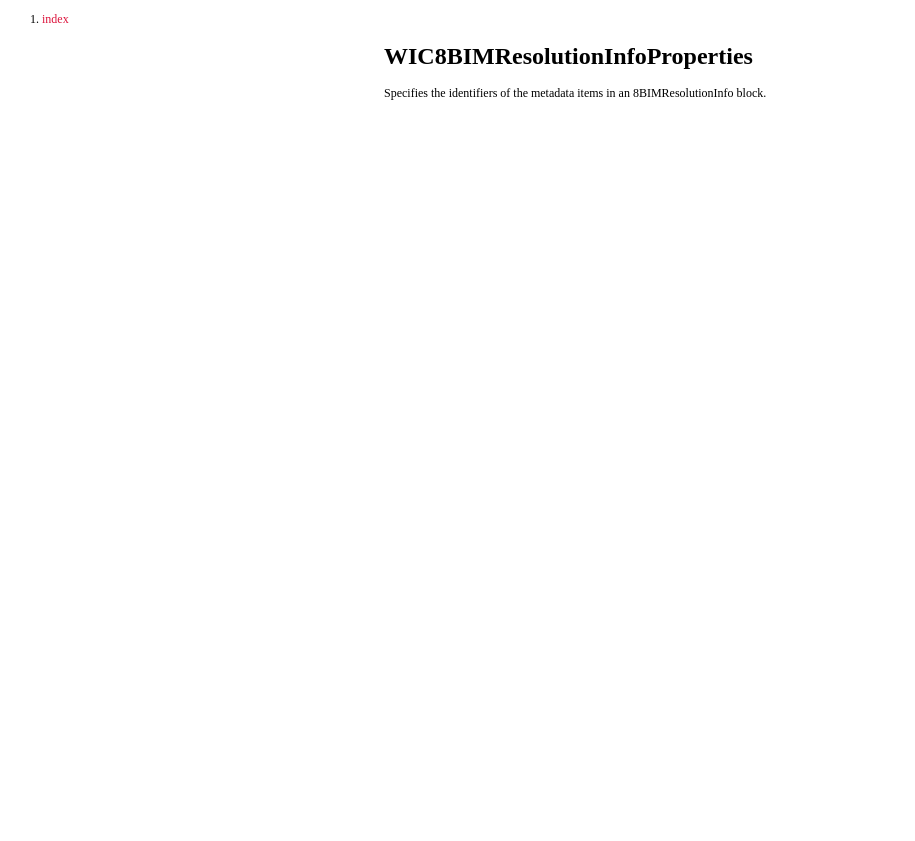
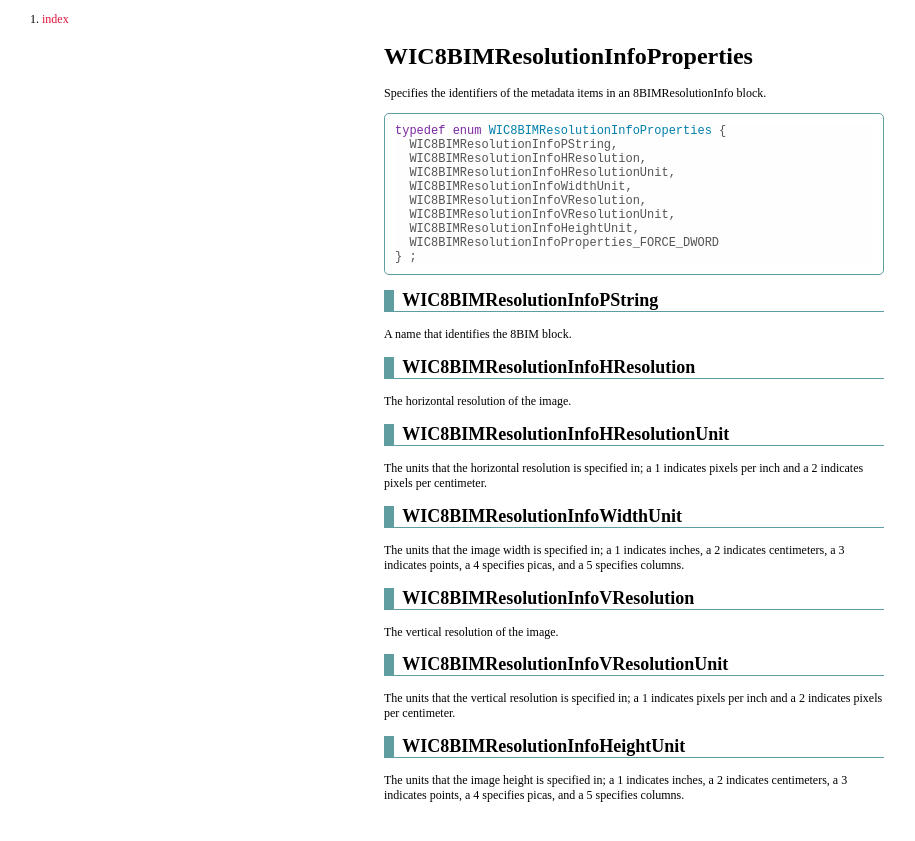
Before and after one commit to ygsiro/windows-codecs, a Jekyll site: the page built from wincodecs/WIC8BIMResolutionInfoProperties.md, in a window 1280 px wide. Shown: the top 841 px of the page, without its empty margins (6-921 px from the left). Built offline with Jekyll 4.4.1, drawn with Linux system fonts in a browser that asks for light colours.

Commit message:
WIC8BIMResolutionInfoProperties

````diff
--- a/wincodecs/WIC8BIMResolutionInfoProperties.md
+++ b/wincodecs/WIC8BIMResolutionInfoProperties.md
@@ -5,3 +5,44 @@ title: WIC8BIMResolutionInfoProperties
 ---
 
 Specifies the identifiers of the metadata items in an 8BIMResolutionInfo block.
+
+```cpp
+typedef enum WIC8BIMResolutionInfoProperties {
+  WIC8BIMResolutionInfoPString,
+  WIC8BIMResolutionInfoHResolution,
+  WIC8BIMResolutionInfoHResolutionUnit,
+  WIC8BIMResolutionInfoWidthUnit,
+  WIC8BIMResolutionInfoVResolution,
+  WIC8BIMResolutionInfoVResolutionUnit,
+  WIC8BIMResolutionInfoHeightUnit,
+  WIC8BIMResolutionInfoProperties_FORCE_DWORD
+} ;
+```
+
+## WIC8BIMResolutionInfoPString
+
+ A name that identifies the 8BIM block.
+
+## WIC8BIMResolutionInfoHResolution
+
+The horizontal resolution of the image.
+
+## WIC8BIMResolutionInfoHResolutionUnit
+
+The units that the horizontal resolution is specified in; a 1 indicates pixels per inch and a 2 indicates pixels per centimeter.
+
+## WIC8BIMResolutionInfoWidthUnit
+
+The units that the image width is specified in; a 1 indicates inches, a 2 indicates centimeters, a 3 indicates points, a 4 specifies picas, and a 5 specifies columns.
+
+## WIC8BIMResolutionInfoVResolution
+
+The vertical resolution of the image.
+
+## WIC8BIMResolutionInfoVResolutionUnit
+
+The units that the vertical resolution is specified in; a 1 indicates pixels per inch and a 2 indicates pixels per centimeter.
+
+## WIC8BIMResolutionInfoHeightUnit
+
+The units that the image height is specified in; a 1 indicates inches, a 2 indicates centimeters, a 3 indicates points, a 4 specifies picas, and a 5 specifies columns.
````
